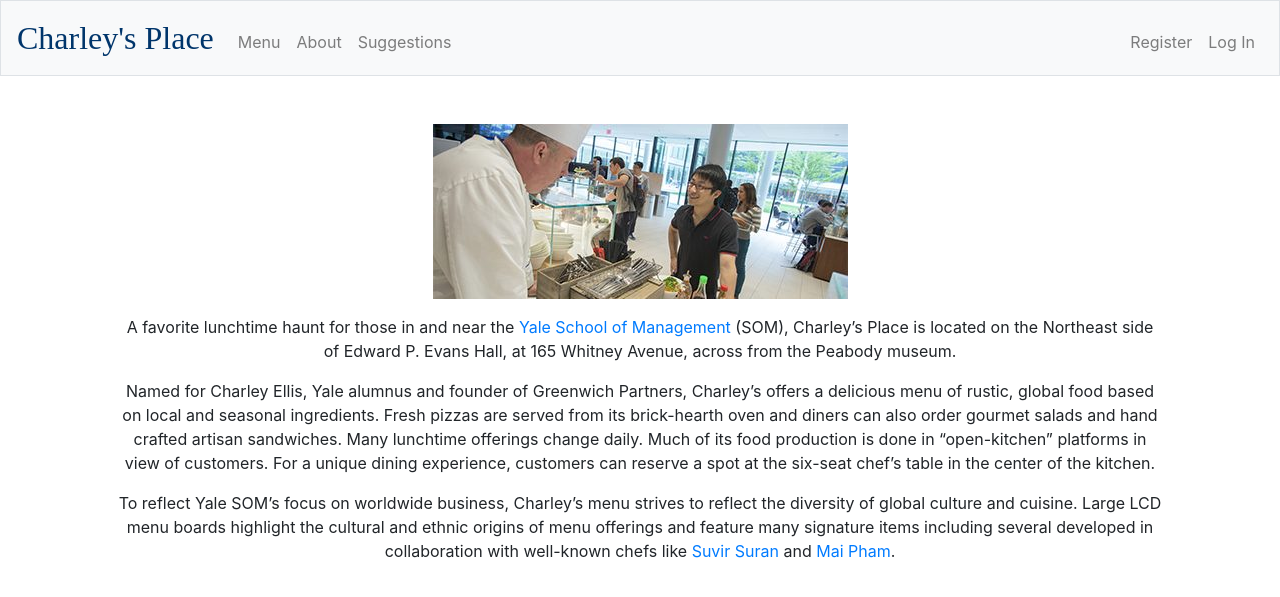
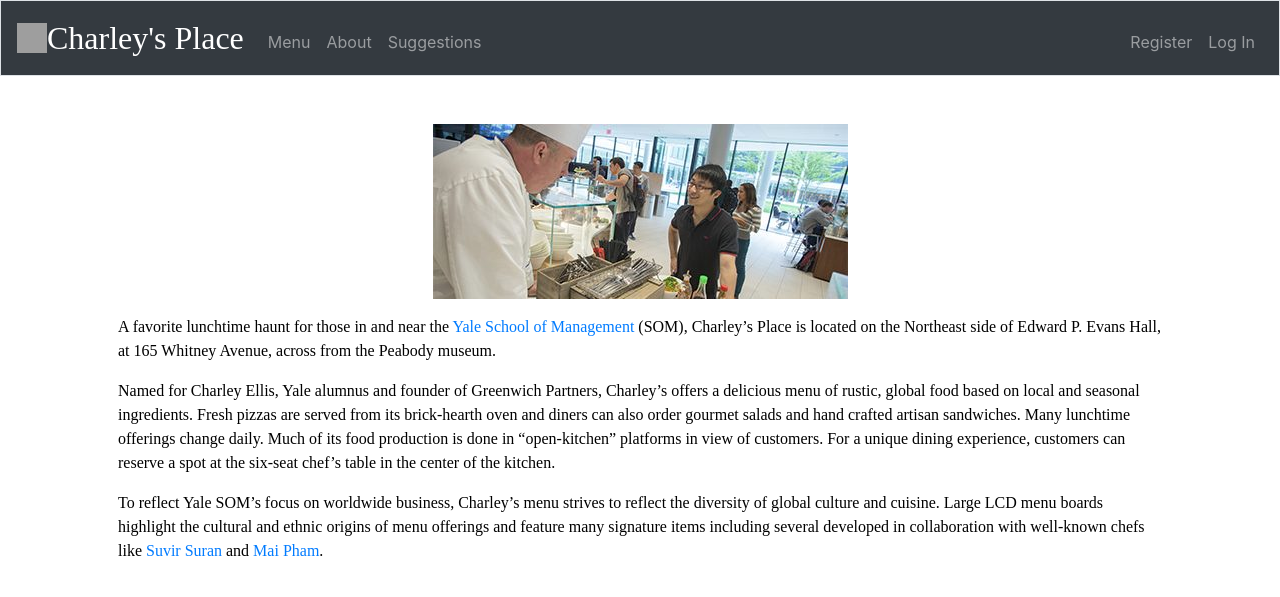
Before and after one commit to Rolandojvega/Charleys-Place, a Flask app: page /about in a window 1280 px wide. Shown: the top 597 px of the page. Run offline with Flask 2, Linux system fonts and the light colour scheme; some libraries are stand-ins or nearby versions; grey boxes are pictures that could not be loaded.

Commit message:
added crest logo to the top navbar, updated about page styling

```diff
--- a/static/styles.css
+++ b/static/styles.css
@@ -28,7 +28,10 @@
 .about {
 font-family: 'YaleNew-Roman';
 color: black;
+text-align: left;
 }
+
+
 
 /* Yale Blue */
 nav .navbar-brand .blue
--- a/templates/about.html
+++ b/templates/about.html
@@ -7,15 +7,15 @@
 {% block main %}
     <img src="/static/charleys.jpg" alt="Charley's Place"/>
     <p></p>
-    <p> A favorite lunchtime haunt for those in and near the <a href="https://som.yale.edu" target="_blank">Yale School of Management</a> (SOM),
+    <p class=about> A favorite lunchtime haunt for those in and near the <a href="https://som.yale.edu" target="_blank">Yale School of Management</a> (SOM),
     Charley’s Place is located on the Northeast side of Edward P. Evans Hall, at 165 Whitney Avenue,
     across from the Peabody museum.</p>
-    <p>Named for Charley Ellis, Yale alumnus and founder of Greenwich Partners,
+    <p class=about>Named for Charley Ellis, Yale alumnus and founder of Greenwich Partners,
     Charley’s offers a delicious menu of rustic, global food based on local and seasonal ingredients.
     Fresh pizzas are served from its brick-hearth oven and diners can also order gourmet salads and hand crafted artisan sandwiches.
     Many lunchtime offerings change daily. Much of its food production is done in “open-kitchen” platforms in view of customers.
     For a unique dining experience, customers can reserve a spot at the six-seat chef’s table in the center of the kitchen.</p>
-    <p>To reflect Yale SOM’s focus on worldwide business, Charley’s menu strives to reflect the diversity of global culture and cuisine.
+    <p class=about>To reflect Yale SOM’s focus on worldwide business, Charley’s menu strives to reflect the diversity of global culture and cuisine.
     Large LCD menu boards highlight the cultural and ethnic origins of menu offerings and feature many signature items including several
     developed in collaboration with well-known chefs like <a href="http://www.suvir.com/Home.html" target="_blank">Suvir Suran</a>
     and <a href="https://loveoffood.sodexo.com/chef/mia-pham/" target="_blank">Mai Pham</a>.</p>
--- a/templates/layout.html
+++ b/templates/layout.html
@@ -47,8 +47,9 @@
 
     <body>
 
-        <nav class="navbar navbar-expand-md navbar-light bg-light border">
-            <a class="navbar-brand" href="/home"><span class="blue">Charley's Place</span></a>
+        <nav class="navbar navbar-expand-md navbar-dark bg-dark border">
+            <img src="static/yale-som-crest.png" alt="logo" width="30" height="30" class="d-inline-block align-top">
+            <a class="navbar-brand" href="/home"><span color="white">Charley's Place</span></a>
             <button aria-controls="navbar" aria-expanded="false" aria-label="Toggle navigation" class="navbar-toggler" data-target="#navbar" data-toggle="collapse" type="button">
                 <span class="navbar-toggler-icon"></span>
             </button>
```
Also changed, not shown: static/Yale SOM Crest.png (deleted).
